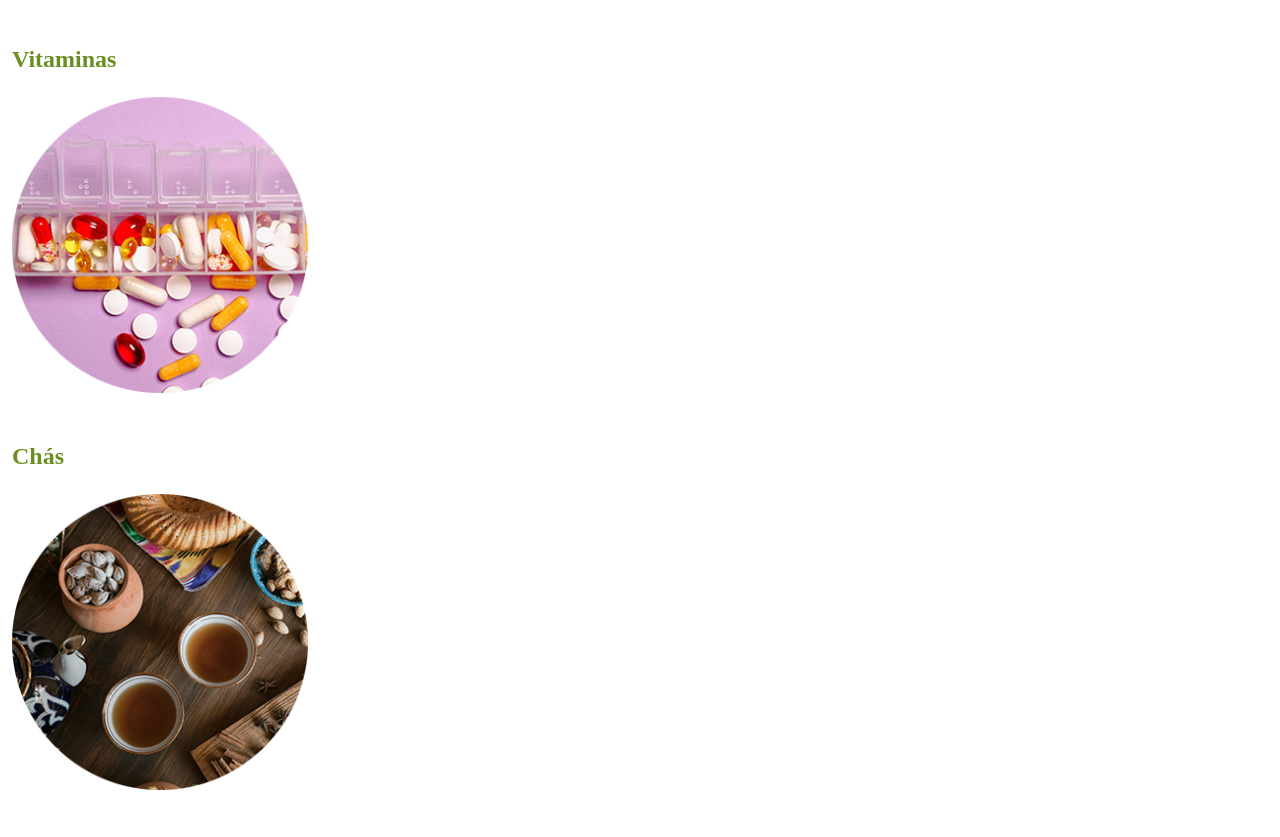
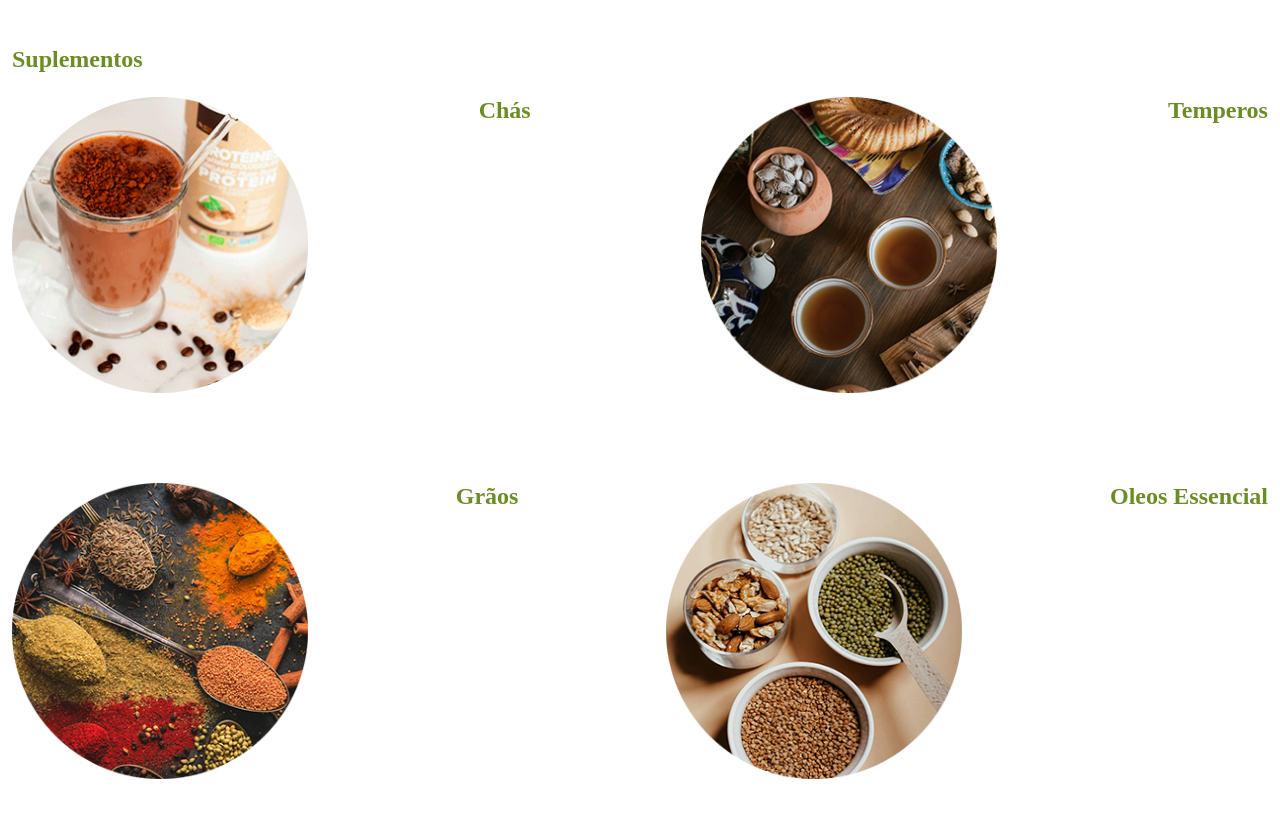
Before and after one commit to lutiarab/projeto, a plain HTML site: page index.html in a window 1280 px wide. Shown: the part 271-1108 px from the top of the page. Drawn offline with Linux system fonts and the light colour scheme.

Commit message:
nova mudança

```diff
--- a/index.html
+++ b/index.html
@@ -29,10 +29,10 @@
             Aqui na nossa loja, você encontra tudo o que precisa para cuidar do seu corpo com produtos naturais e suplementos, livres de substâncias químicas.
             Consulte nossa área de cupons e compre agora mesmo!</p><br>
             <section>
-                <h2  class="title-median">Vitaminas</h2>
+                    <h2  class="title-median">Suplementos</h2>
                     <div class="product-container">
                         <div class="sessions">
-                        <img class="sessions-image" src="imagens/vitamina-5.png" alt="vitaminas">
+                            <img class="sessions-image" src="imagens/suplemento.2-1.gif" alt="Suplementos">
                         </div>
                     <h2 class="title-median">Chás</h2>
                         <div class="sessions">
@@ -46,9 +46,9 @@
                         <div class="sessions">
                             <img class="sessions-image" src="imagens/grãos.png" alt="grãos">
                         </div>
-                <h2 class="title-median">Suplementos</h2>
+                    <h2 class="title-median">Oleos Essencial</h2>
                         <div class="sessions">
-                        <img  class="sessions-image"src="imagens/suplemento-4.png" alt="suplementos">
+                            <img  class="sessions-image" src="imagens/ecensia.1-1.gif" alt="Oleos Essencial">
                         </div>
                     </div>
             </section>
--- a/style.css
+++ b/style.css
@@ -1,5 +1,6 @@
 *{
     margin: 0;
+    padding: 0;
     box-sizing: border-box;
 }
 body{
@@ -55,3 +56,10 @@ body{
 .footer{
     text-align: center;
 }
+.product-container{
+    display: flex;
+    flex-wrap: wrap;
+    justify-content: space-between;
+    gap: 40px;
+    padding-bottom: 30px;
+}
```
Also changed, not shown: imagens/ecensia.1-1.gif (added), imagens/suplemento.2-1.gif (added). Lines whose indentation alone changed are shown as unchanged.
